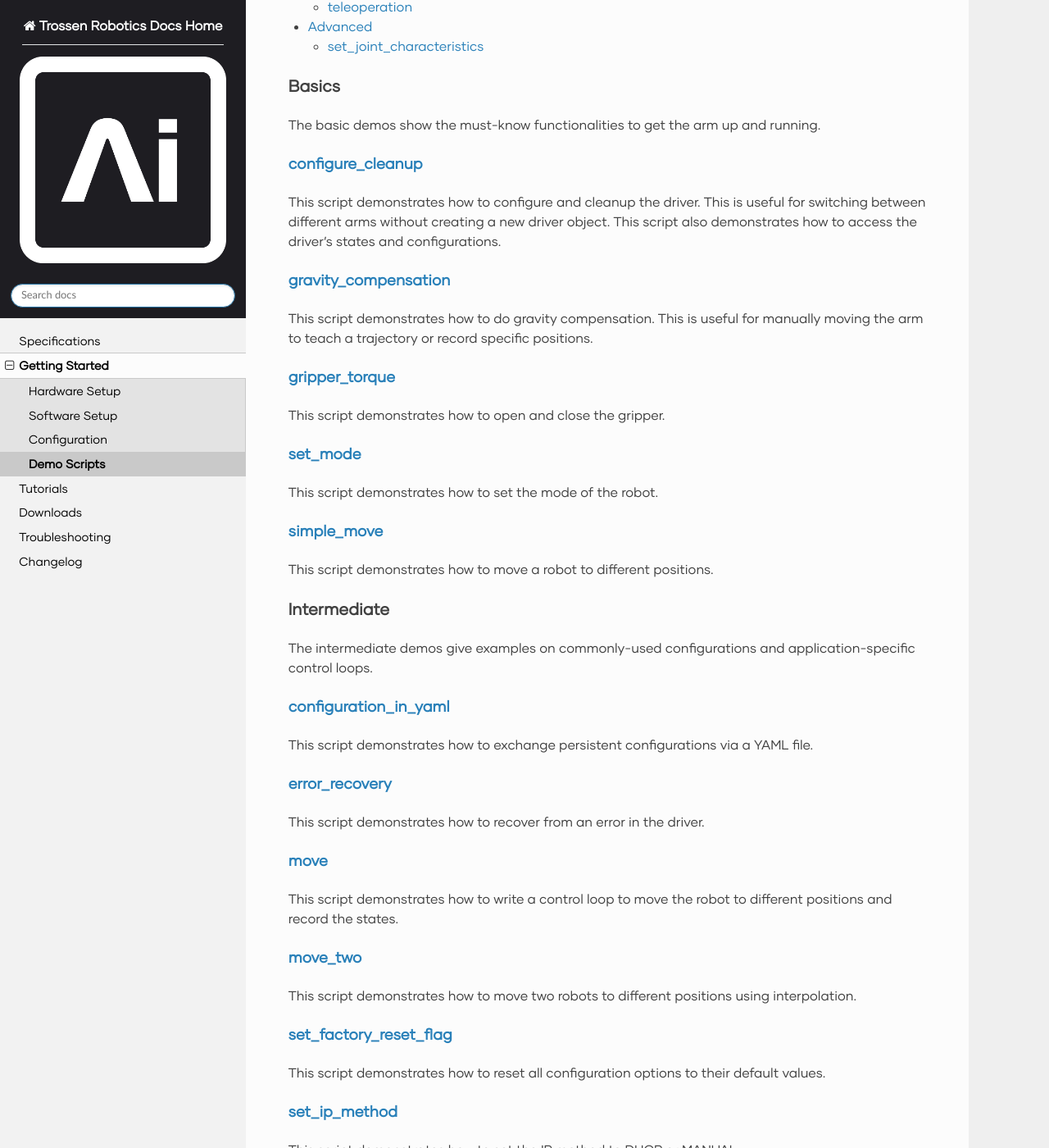
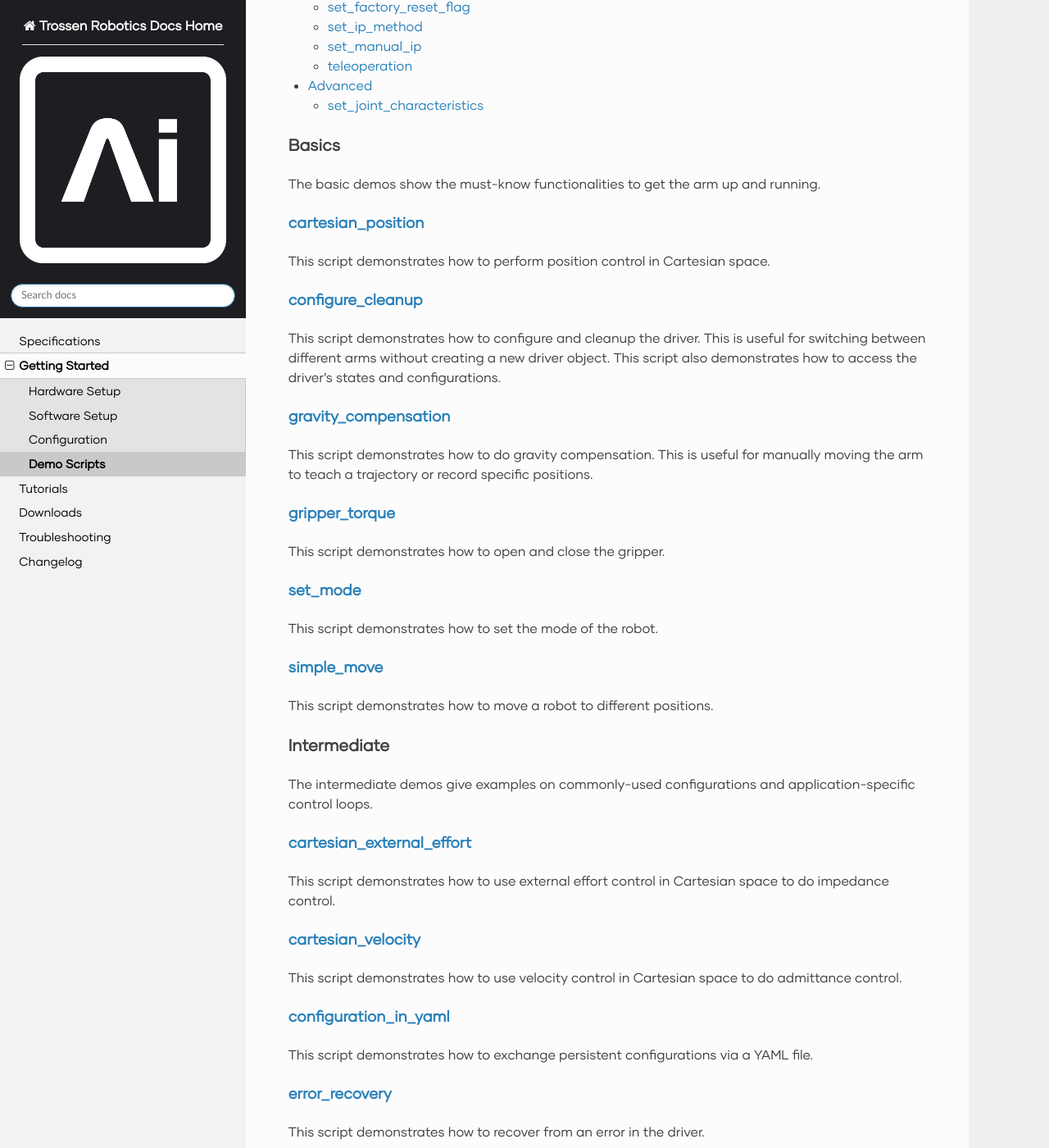
Before and after one commit to TrossenRobotics/trossen_arm, a Sphinx documentation site: the page built from docs/getting_started/demo_scripts.rst, in a window 1280 px wide and 1400 px high, scrolled down 2007 px. Shown: the whole window at 82% size. Built offline with Sphinx 7.4.7 and the Read the Docs theme 3.1.0, drawn with Linux system fonts in a browser that asks for light colours; some web fonts are replaced; pages that are not in the unit, such as notebooks, are missing from menus; some of the changed text lies outside the part shown.

Commit message:
added link to the new demos

```diff
--- a/docs/getting_started/demo_scripts.rst
+++ b/docs/getting_started/demo_scripts.rst
@@ -151,6 +151,11 @@ Basics
 
 The basic demos show the must-know functionalities to get the arm up and running.
 
+`cartesian_position`_
+^^^^^^^^^^^^^^^^^^^^^
+
+This script demonstrates how to perform position control in Cartesian space.
+
 `configure_cleanup`_
 ^^^^^^^^^^^^^^^^^^^^
 
@@ -183,6 +188,16 @@ Intermediate
 ------------
 
 The intermediate demos give examples on commonly-used configurations and application-specific control loops.
+
+`cartesian_external_effort`_
+^^^^^^^^^^^^^^^^^^^^^^^^^^^^
+
+This script demonstrates how to use external effort control in Cartesian space to do impedance control.
+
+`cartesian_velocity`_
+^^^^^^^^^^^^^^^^^^^^^
+
+This script demonstrates how to use velocity control in Cartesian space to do admittance control.
 
 `configuration_in_yaml`_
 ^^^^^^^^^^^^^^^^^^^^^^^^
@@ -234,6 +249,12 @@ The advanced demos show configurations that should be used with full understandi
 
 This script demonstrates how to set the joint characteristics in the EEPROM, using the effort corrections as an example.
 
+.. _`cartesian_external_effort`: https://github.com/TrossenRobotics/libtrossen_arm/tree/main/demos/python/cartesian_external_effort.py
+
+.. _`cartesian_position`: https://github.com/TrossenRobotics/libtrossen_arm/tree/main/demos/python/cartesian_position.py
+
+.. _`cartesian_velocity`: https://github.com/TrossenRobotics/libtrossen_arm/tree/main/demos/python/cartesian_velocity.py
+
 .. _`configuration_in_yaml`: https://github.com/TrossenRobotics/libtrossen_arm/tree/main/demos/python/configuration_in_yaml.py
 
 .. _`configure_cleanup`: https://github.com/TrossenRobotics/libtrossen_arm/tree/main/demos/python/configure_cleanup.py
```
